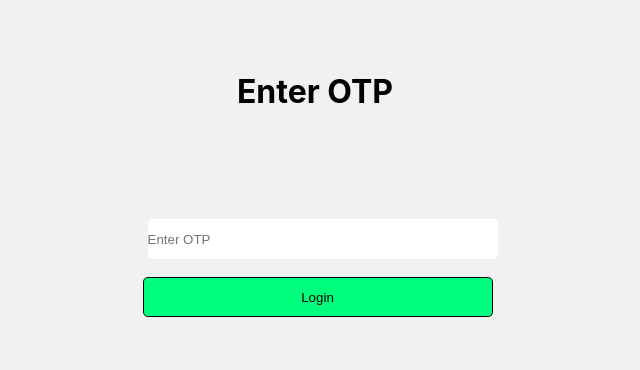
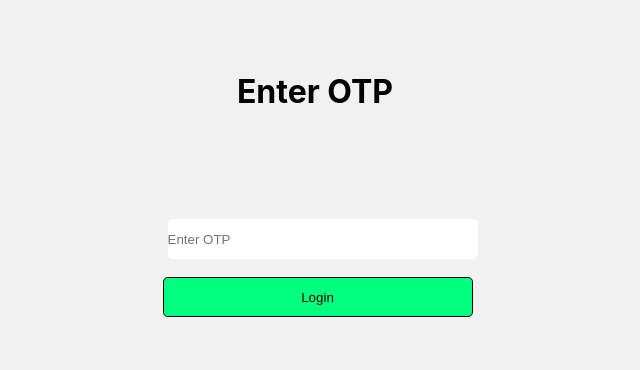
Before and after one commit to srejus/social-media-website, a Django app: page /otp in a window 1280 px wide. Shown: the part 110-480 px from the top of the page, without its empty margins (310-950 px from the left). Run offline with Django 3.2, Linux system fonts and the light colour scheme.

Commit message:
Style update

```diff
--- a/static/form.css
+++ b/static/form.css
@@ -1,12 +1,12 @@
 .inp{
-    width: 350px;
+    width: 310px;
     height: 40px;
     margin-left: 15px;
     border:none;
     border-radius: 0.3rem;
 }
 .login-btn{
-    width: 350px;
+    width: 310px;
     height: 40px;
     margin-left: 10px;
     color: black;
```
Also changed, not shown: db.sqlite3.
